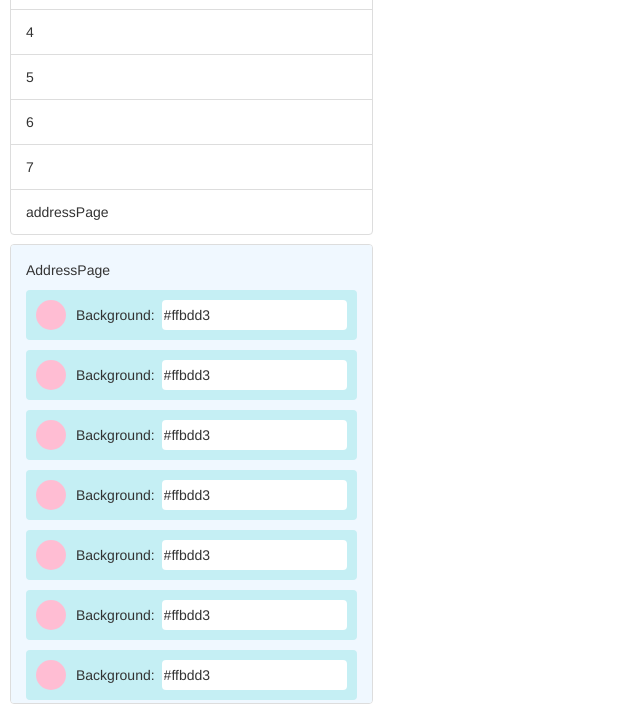
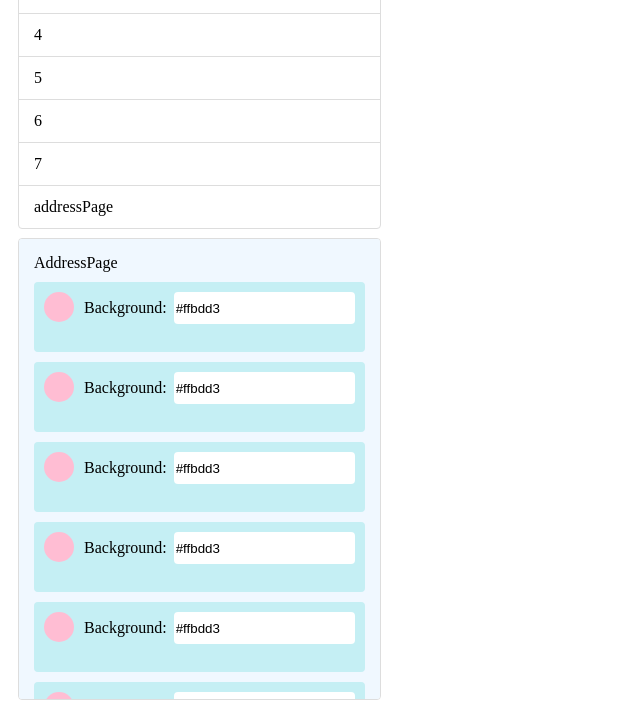
Before and after one commit to JohnKeats97/cmsvkapp_admin, a React app: page index.html in a window 1280 px wide. Shown: the part 91-805 px from the top of the page, without its empty margins (0-640 px from the left). Built offline with nearby package versions, Linux system fonts and the light colour scheme; no server answers.

Commit message:
deleted bootstrap 2

```diff
--- a/index.html
+++ b/index.html
@@ -2,7 +2,6 @@
 <html lang="en">
   <head>
     <title>Minimal React Boilerplate</title>
-    <link rel="stylesheet" href="//netdna.bootstrapcdn.com/bootstrap/3.3.2/css/bootstrap.min.css">
   </head>
     <body>
 
```
